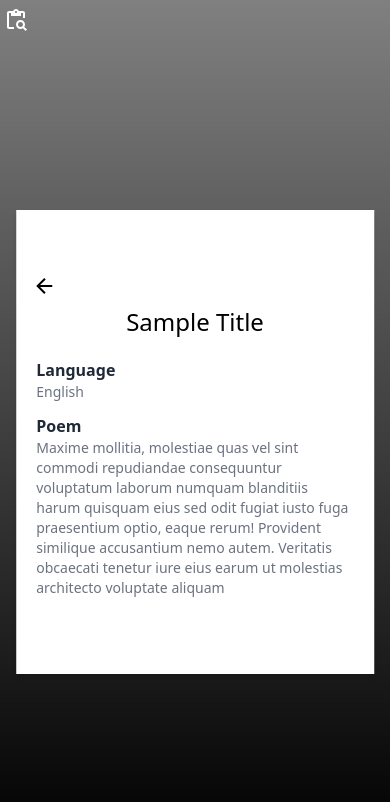
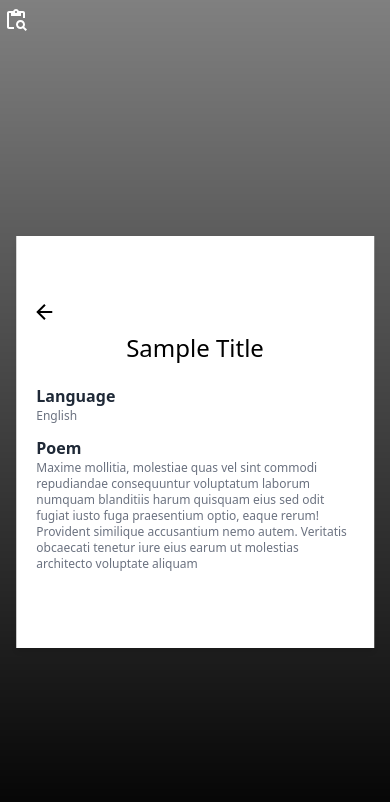
Before and after one commit to Parrrth/portfolio, a Next.js app: page /1 in a window 390 px wide. Shown: the top 802 px of the page. Built offline with nearby package versions, Linux system fonts and the light colour scheme.

Commit message:
finished

```diff
--- a/src/pages/[poemId].tsx
+++ b/src/pages/[poemId].tsx
@@ -9,18 +9,18 @@ type PoemType = typeof arr[0]
 export default function PoemItem({ poem, img }: { poem: PoemType, img: string }) {
 
     console.log(img)
-    return <div className = "w-screen relative h-screen shadow-md bg-gradient-to-b from-transparent to-black py-10 px-3 md:px-10 lg:px-20 xl:px-32">
+    return <div className = "w-screen relative h-screen overflow-x-hidden shadow-md bg-gradient-to-b from-transparent to-black py-10 px-3 md:px-10 lg:px-20 xl:px-32">
         <div style = {{
             backgroundImage: img
-        }} className = {`absolute top-0 left-0 w-screen h-screen mix-blend-darken brightness-50 bg-cover`}></div>
+        }} className = {`fixed top-0 left-0 w-screen h-screen mix-blend-darken brightness-50 bg-cover bg-no-repeat object-cover`}></div>
         <NavBar color="text-white" />
         <div className = 'bg-white py-12 md:py-16 lg:py-24 shadow-md absolute top-1/2 left-1/2 flex flex-col -translate-x-1/2 -translate-y-1/2 w-11/12 z-20 my-5 md:w-2/5 lg:w-1/4'>
             <Link className = 'px-4 pt-4 pb-2 text-2xl w-fit' href = {'/'}><IoMdArrowBack/></Link>
-            <div className = 'px-5 md:px-8 lg:px-12 text-2xl self-center mb-5'>{poem.title}</div>
+            <div className = 'px-5 md:px-8 lg:px-12 text-2xl md:text-4xl self-center mb-5 md:mb-10'>{poem.title}</div>
             <div className = 'px-5 md:px-8 lg:px-12 text-gray-800 font-semibold'>Language</div>
-            <div className = 'px-5 md:px-8 lg:px-12 text-sm text-gray-500'>{poem.language}</div>
+            <div className = 'px-5 md:px-8 lg:px-12 text-xs md:text-sm text-gray-500'>{poem.language}</div>
             <div className = 'px-5 md:px-8 lg:px-12 text-gray-800 font-semibold mt-3'>Poem</div>
-            <div className = 'px-5 md:px-8 lg:px-12 text-sm text-gray-500 mb-7'>{poem.poem}</div>
+            <div className = 'px-5 md:px-8 lg:px-12 text-xs md:text-sm text-gray-500 mb-7'>{poem.poem}</div>
         </div>
     </div>
 }
```
